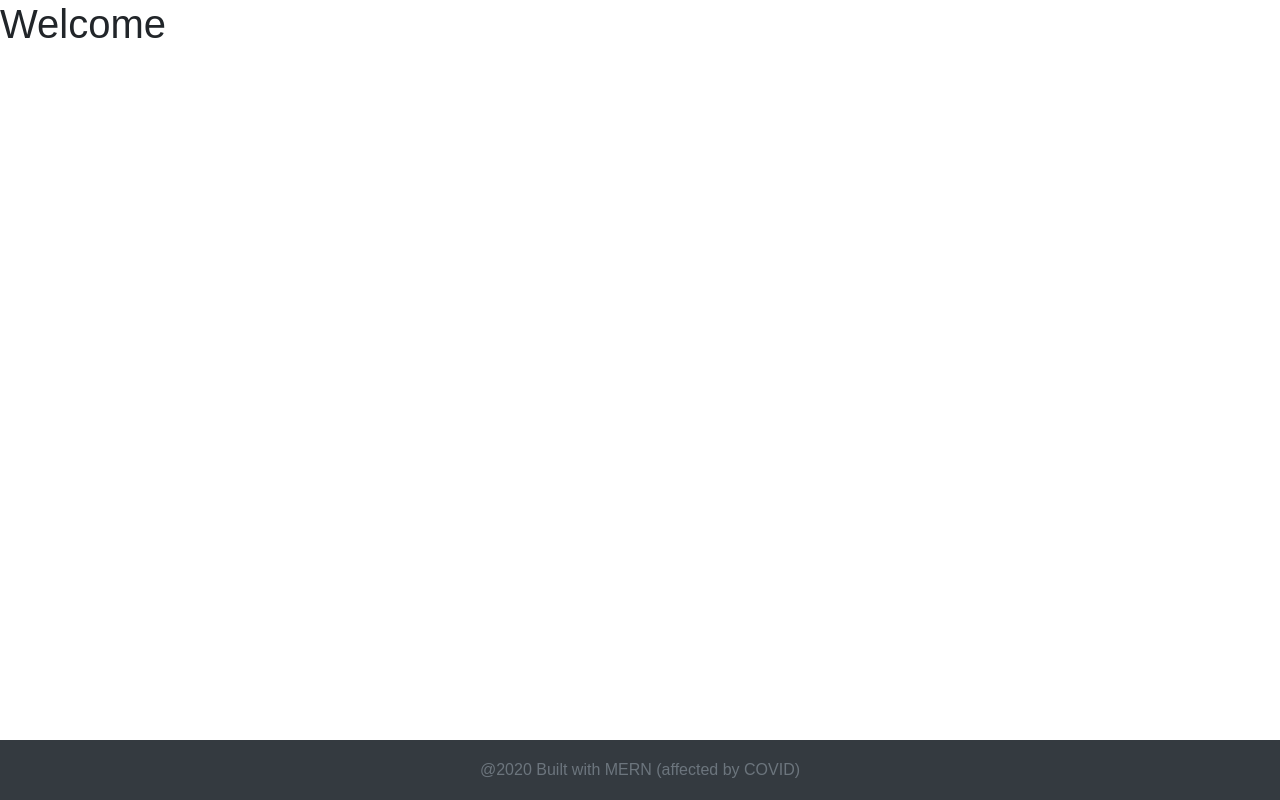
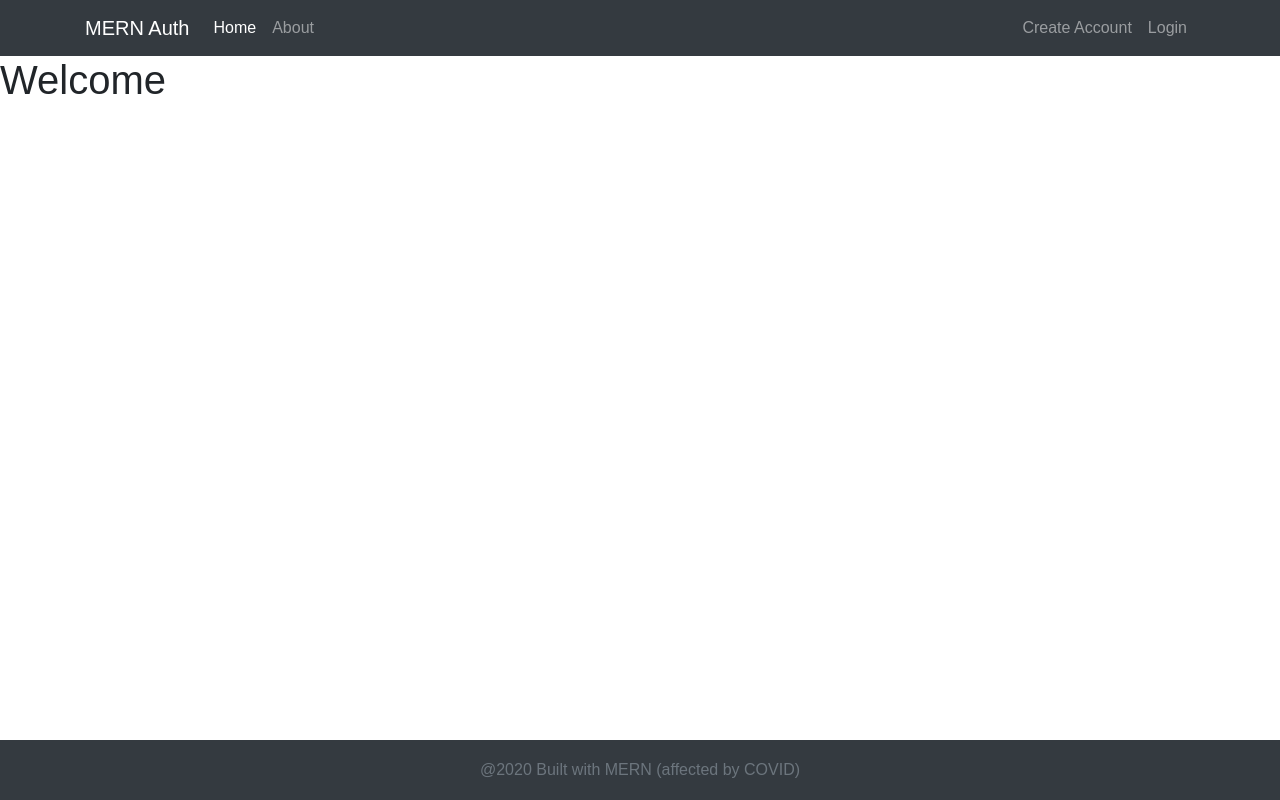
Before and after one commit to yoel0/mern_authentication, a React (Create React App) app in the folder frontend/: page / in a window 1280 px wide. Built offline with nearby package versions, Linux system fonts and the light colour scheme.

Commit message:
[components] add navbar and components

```diff
--- a/frontend/src/App.js
+++ b/frontend/src/App.js
@@ -1,4 +1,5 @@
 import React from 'react';
+import Navbar from './components/Navbar';
 import Welcome from './components/Welcome';
 import About from './components/About';
 import Footer from './components/Footer';
@@ -7,6 +8,7 @@
 function App() {
 	return (
 		<div className='App'>
+			<Navbar />
 			<Welcome />
 			<Footer />
 		</div>
--- /dev/null
+++ b/frontend/src/components/Navbar.js
@@ -0,0 +1,70 @@
+import React from 'react';
+import { NavLink, Link } from 'react-router-dom';
+
+const Navbar = props => {
+	return (
+		<nav className='navbar navbar-expand-lg navbar-dark bg-dark'>
+			<div className='container'>
+				<Link className='navbar-brand'>MERN Auth</Link>
+				<button
+					className='navbar-toggler'
+					type='button'
+					data-toggle='collapse'
+					data-target='#navbarsExample07'
+					aria-controls='#navbarsExample07'
+					aria-expanded='false'
+					aria-label='Toggle navigation'
+				>
+					<span className='navbar-toggler-icon'></span>
+				</button>
+
+				<div className='collapse navbar-collapse' id='navbarsExample07'>
+					<ul className='navbar-nav mr-auto'>
+						<li className='nav-item'>
+							<NavLink className='nav-link' exact to='/'>
+								Home
+							</NavLink>
+						</li>
+						<li className='nav-item'>
+							<NavLink className='nav-link' to='/about'>
+								About
+							</NavLink>
+						</li>
+					</ul>
+					{props.isAuth ? (
+						<ul className='navbar-nav ml-auto'>
+							<li className='nav-item'>
+								<NavLink className='nav-link' to='/profile'>
+									Profile
+								</NavLink>
+							</li>
+							<li className='nav-item'>
+								<span
+									onClick={props.handleLogout}
+									className='nav-link logout-link'
+								>
+									Logout
+								</span>
+							</li>
+						</ul>
+					) : (
+						<ul className='navbar-nav ml-auto'>
+							<li className='nav-item'>
+								<NavLink className='nav-link' to='/signup'>
+									Create Account
+								</NavLink>
+							</li>
+							<li className='nav-item'>
+								<NavLink className='nav-link' to='/login'>
+									Login
+								</NavLink>
+							</li>
+						</ul>
+					)}
+				</div>
+			</div>
+		</nav>
+	);
+};
+
+export default Navbar;
```
